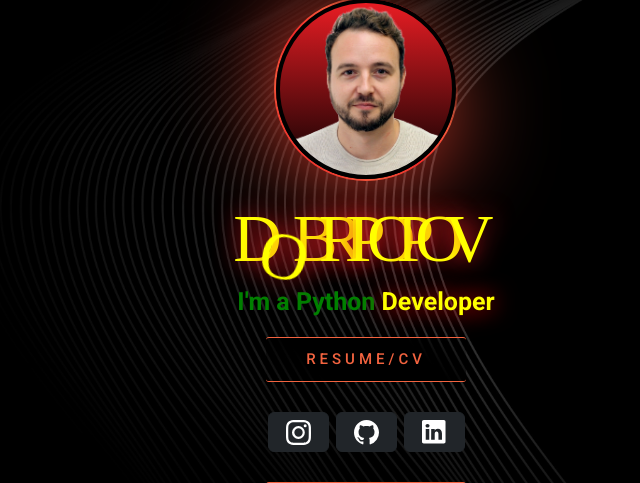
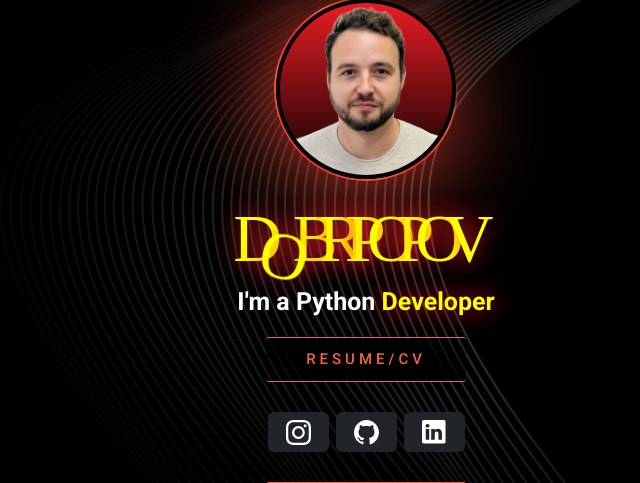
Before and after one commit to dobidobdobz/My_Website_Portfolio, a Flask app: page / in a window 1280 px wide. Shown: the part 107-590 px from the top of the page, without its empty margins (274-914 px from the left). Run offline with Flask 3, Linux system fonts and the light colour scheme; some web fonts are replaced.

Commit message:
Update index.html

```diff
--- a/templates/index.html
+++ b/templates/index.html
@@ -62,7 +62,7 @@
           <span class="letter letter-3">V</span>
       </h1>
 
-      <h3 style="color: green">I'm a Python
+      <h3>I'm a Python
           <span style="color: yellow; text-shadow: 0 0 1.5rem red;">Developer</span>
       </h3>
 
```
